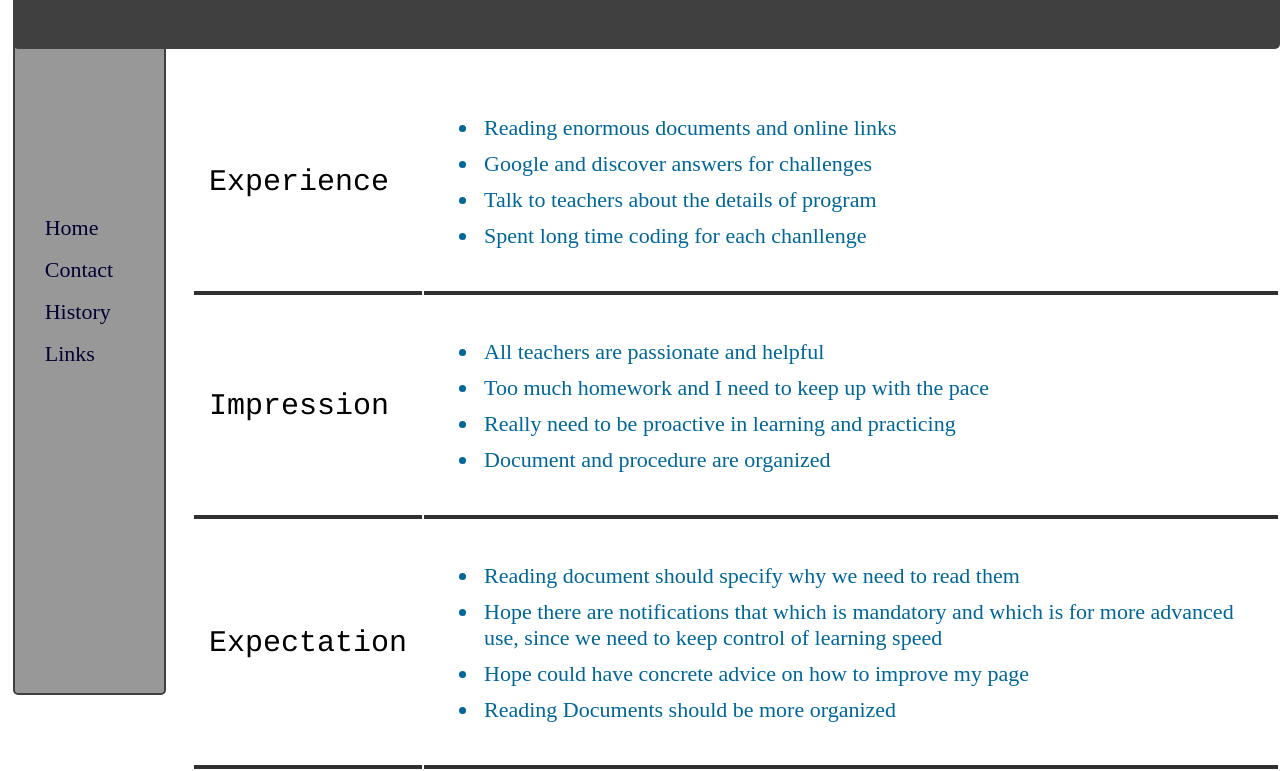
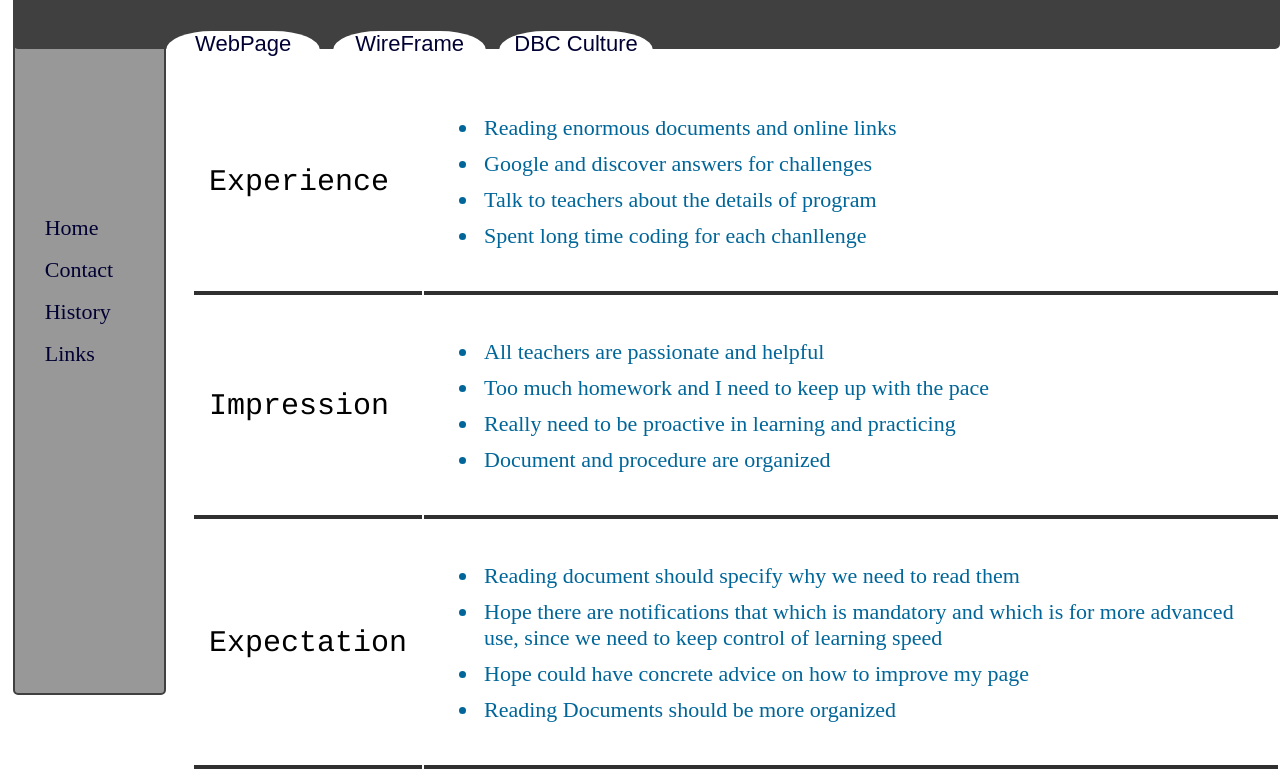
Before and after one commit to parasol21/parasol21.github.io, a plain HTML site: page blog-posts/week1_culture.html in a window 1280 px wide. Shown: the part 105-876 px from the top of the page. Drawn offline with Linux system fonts and the light colour scheme.

Commit message:
Add Switch

```diff
--- a/blog-posts/week1_culture.html
+++ b/blog-posts/week1_culture.html
@@ -18,6 +18,9 @@
 <p></p>
 </div>
 </div>
+<div Class = "Butt Button1"><a href = "http://parasol21.github.io/blog-posts/week1_technical.html">WebPage</a></div>
+<div Class = "Butt Button2"><a href = "http://parasol21.github.io/wireframe_sites.html">WireFrame</a></div>
+<div Class = "Butt Button3"><a href = "http://parasol21.github.io/blog-posts/week1_culture.html">DBC Culture</a></div>
 <div ID = "MiddleBar">
 <table>
 	<tr>
--- a/blog-posts/week1_culture_template.css
+++ b/blog-posts/week1_culture_template.css
@@ -72,3 +72,37 @@ a:hover{
     font-size: 30px;
     font-family: Courier;
 }
+
+.Butt{
+    background-color:white;
+    z-index: 3;
+    border-radius:30%;
+    text-align:center;
+    font-size:20px;
+    font-family:Arial;
+}
+
+.Button1{
+    position:absolute;
+    top:17%;
+    left:13%;
+    right:75%;
+    bottom:75%;
+
+}
+
+.Button2{
+    position:absolute;
+    top:17%;
+    left:26%;
+    right:62%;
+    bottom:75%;
+}
+
+.Button3{
+    position:absolute;
+    top:17%;
+    left:39%;
+    right:49%;
+    bottom:75%;
+}
--- a/blog-posts/week1_technical_template.css
+++ b/blog-posts/week1_technical_template.css
@@ -72,3 +72,37 @@ a:hover{
     font-size: 30px;
     font-family: Courier;
 }
+
+.Butt{
+    background-color:white;
+    z-index: 3;
+    border-radius:30%;
+    text-align:center;
+    font-size:20px;
+    font-family:Arial;
+}
+
+.Button1{
+    position:absolute;
+    top:17%;
+    left:13%;
+    right:75%;
+    bottom:75%;
+
+}
+
+.Button2{
+    position:absolute;
+    top:17%;
+    left:26%;
+    right:62%;
+    bottom:75%;
+}
+
+.Button3{
+    position:absolute;
+    top:17%;
+    left:39%;
+    right:49%;
+    bottom:75%;
+}
--- a/week1_culture_template.css
+++ b/week1_culture_template.css
@@ -72,3 +72,37 @@ a:hover{
     font-size: 30px;
     font-family: Courier;
 }
+
+.Butt{
+    background-color:white;
+    z-index: 3;
+    border-radius:30%;
+    text-align:center;
+    font-size:20px;
+    font-family:Arial;
+}
+
+.Button1{
+    position:absolute;
+    top:17%;
+    left:13%;
+    right:75%;
+    bottom:75%;
+
+}
+
+.Button2{
+    position:absolute;
+    top:17%;
+    left:26%;
+    right:62%;
+    bottom:75%;
+}
+
+.Button3{
+    position:absolute;
+    top:17%;
+    left:39%;
+    right:49%;
+    bottom:75%;
+}
--- a/week1_technical_template.css
+++ b/week1_technical_template.css
@@ -72,3 +72,37 @@ a:hover{
     font-size: 30px;
     font-family: Courier;
 }
+
+.Butt{
+    background-color:white;
+    z-index: 3;
+    border-radius:30%;
+    text-align:center;
+    font-size:20px;
+    font-family:Arial;
+}
+
+.Button1{
+    position:absolute;
+    top:17%;
+    left:13%;
+    right:75%;
+    bottom:75%;
+
+}
+
+.Button2{
+    position:absolute;
+    top:17%;
+    left:26%;
+    right:62%;
+    bottom:75%;
+}
+
+.Button3{
+    position:absolute;
+    top:17%;
+    left:39%;
+    right:49%;
+    bottom:75%;
+}
--- a/wire_frame.css
+++ b/wire_frame.css
@@ -79,3 +79,37 @@ td p{
     font-family: non-serif;
     color: #006699;
 }
+
+.Butt{
+    background-color:white;
+    z-index: 3;
+    border-radius:30%;
+    text-align:center;
+    font-size:20px;
+    font-family:Arial;
+}
+
+.Button1{
+    position:absolute;
+    top:17%;
+    left:13%;
+    right:75%;
+    bottom:75%;
+
+}
+
+.Button2{
+    position:absolute;
+    top:17%;
+    left:26%;
+    right:62%;
+    bottom:75%;
+}
+
+.Button3{
+    position:absolute;
+    top:17%;
+    left:39%;
+    right:49%;
+    bottom:75%;
+}
```
Also changed, not shown: blog-posts/week1_technical.html (+3 -0 lines), week1_technical_template.html (+3 -0 lines), wireframe_sites.html (+3 -3 lines).
